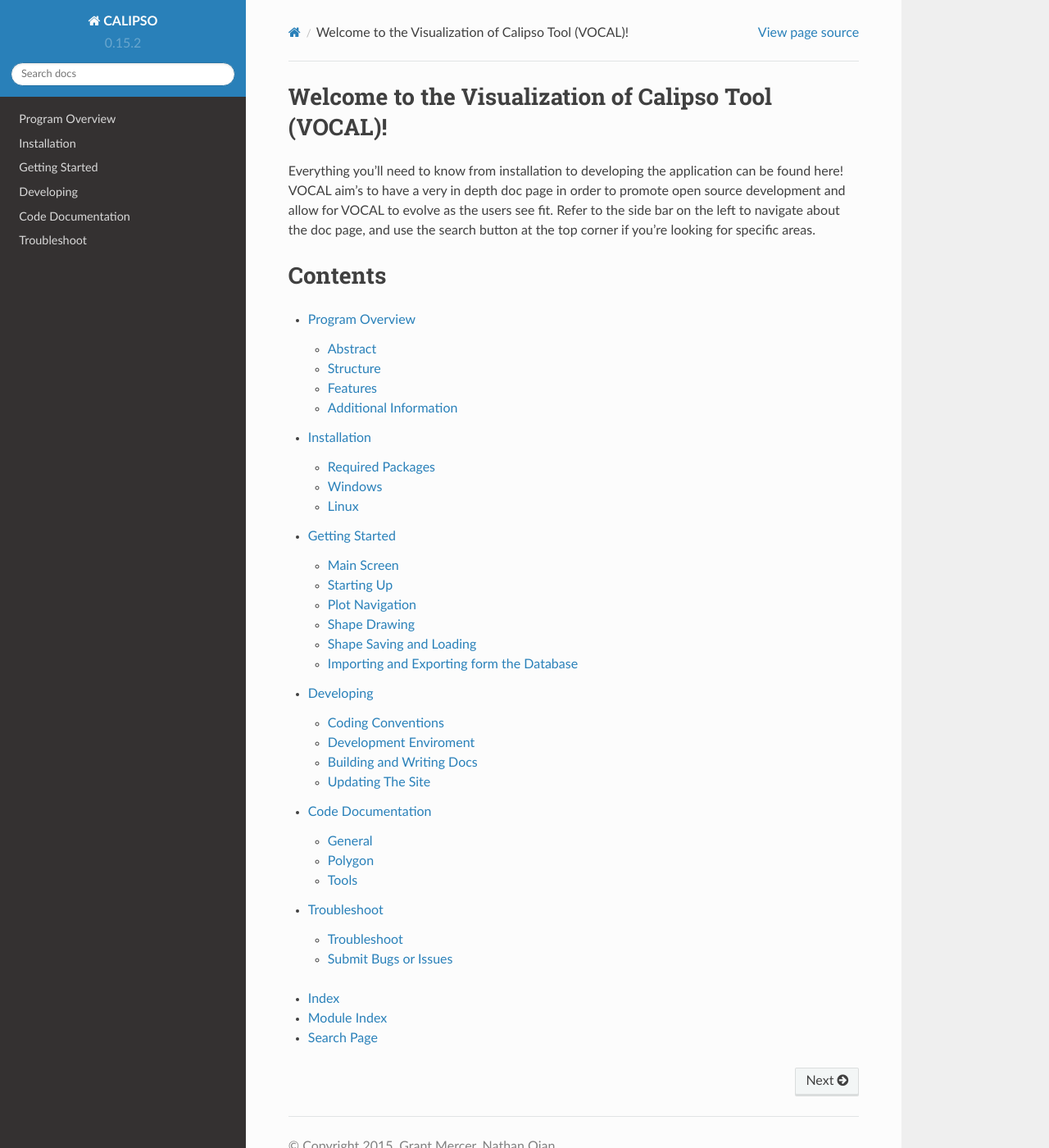
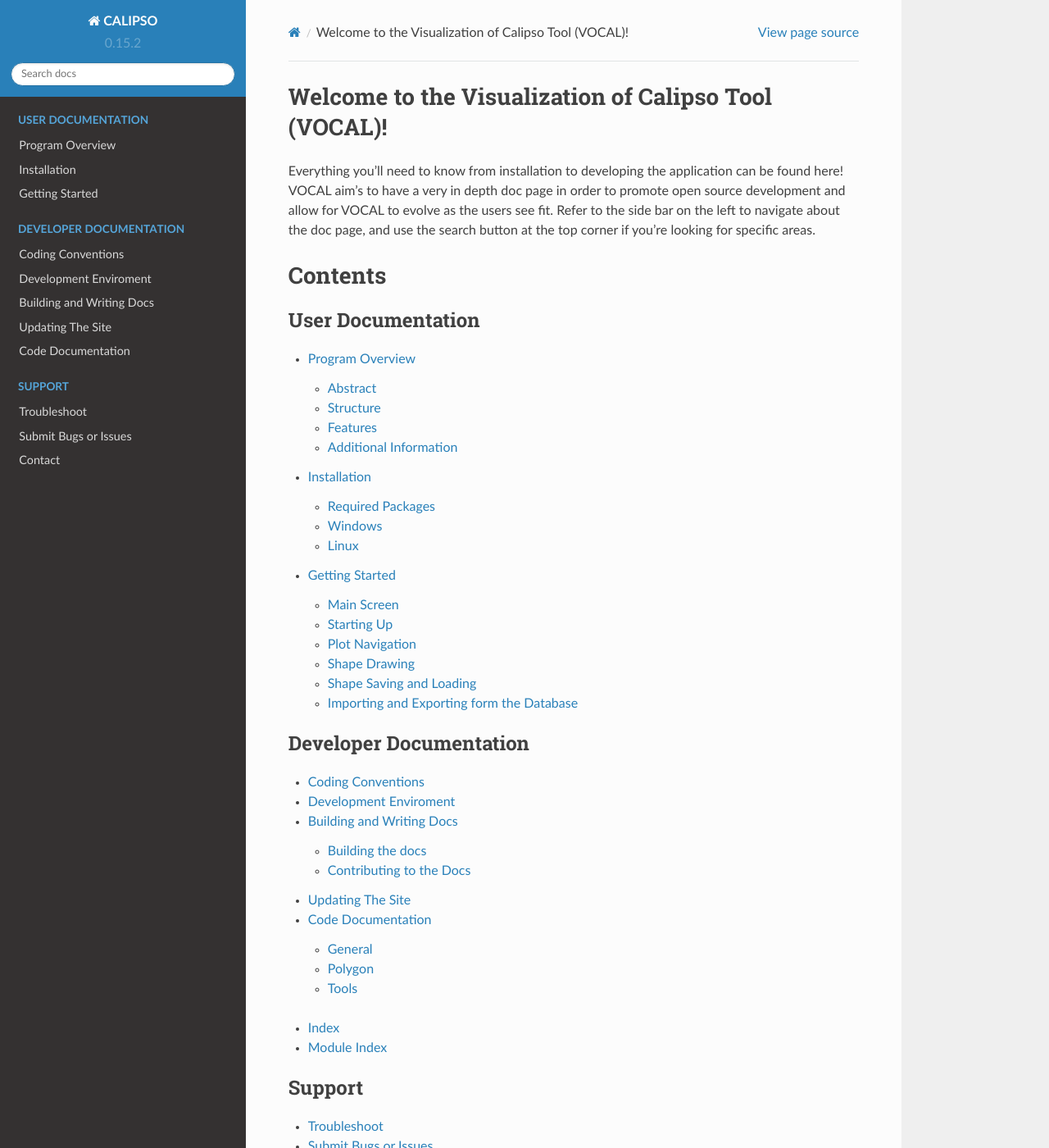
Before and after one commit to NASA-DEVELOP/VOCAL, a Sphinx documentation site: the page built from docs/source/index.rst, in a window 1280 px wide and 1400 px high. Shown: the whole window at 82% size. Built offline with Sphinx 7.4.7 and the Read the Docs theme 2.0.0, drawn with Linux system fonts in a browser that asks for light colours.

Commit message:
added doc captions

```diff
--- a/docs/source/dev/site.rst
+++ b/docs/source/dev/site.rst
@@ -1,4 +1,6 @@
 Updating The Site
 =======================
 
-stuff
+.. note::
+
+   This site is generated with ``sphinx`` . **do not** attempt to modify the html files of this site, instead refer to the :doc:`Building and Writing Docs </dev/docs>` page
--- a/docs/source/index.rst
+++ b/docs/source/index.rst
@@ -14,22 +14,29 @@
 
 .. toctree::
    :maxdepth: 2
+   :caption: User Documentation
 
    overview
    installation
    tutorial
-   dev/developing
+
+.. toctree::
+   :maxdepth: 2
+   :caption: Developer Documentation
+
+   dev/conventions
+   dev/enviroment
+   dev/docs
+   dev/site
    doc/modules
-   trouble/trouble
-..
-   .. toctree::
-   :maxdepth: 2
-
-
-..
-   Indices and tables
-   ==================
 
 * :ref:`genindex`
 * :ref:`modindex`
-* :ref:`search`
+
+.. toctree::
+   :maxdepth: 2
+   :caption: Support
+
+   trouble/faq
+   trouble/issuetracker
+   trouble/contact
--- a/docs/source/installation.rst
+++ b/docs/source/installation.rst
@@ -11,7 +11,7 @@
 
 .. note::
 
-   Please read our :doc:`coding conventions </conventions>` before developing yourself!
+   Please read our :doc:`coding conventions <dev/conventions>` before developing yourself!
 
 *********************
 Windows [#f1]_
--- /dev/null
+++ b/docs/source/trouble/contact.rst
@@ -0,0 +1,6 @@
+======================
+Contact
+======================
+
+
+stuff
--- a/docs/source/trouble/trouble.rst
+++ /dev/null
@@ -1,11 +0,0 @@
-===================
-Troubleshoot
-===================
-
-Refer to the *FAQ* for previously asked questions, or learn how to submit issues and contact the team below.
-
-.. toctree::
-   :maxdepth: 1
-
-   faq
-   issuetracker
```
Also changed, not shown: docs/source/dev/developing.rst (deleted, +0 -13 lines).
